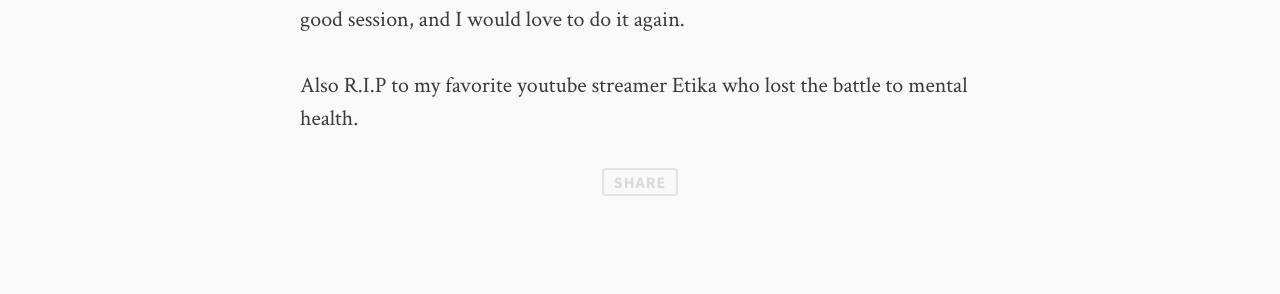
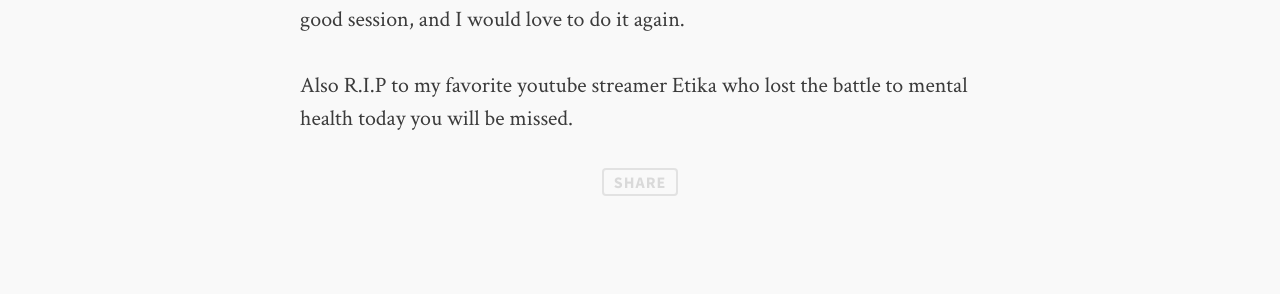
Before and after one commit to bcooley01/bcooley01.github.io, a Jekyll site: the page built from _posts/2019-06-25-day13.md, in a window 1280 px wide. Shown: the part 667-961 px from the top of the page. Built offline with Jekyll 4.4.1, drawn with Linux system fonts in a browser that asks for light colours; comment, search, counter and statistics services are not loaded.

Commit message:
Today's post

```diff
--- a/_posts/2019-06-25-day13.md
+++ b/_posts/2019-06-25-day13.md
@@ -9,4 +9,4 @@ date: 2019-06-25
 
 So, today I went to a manager roundtable where we teenworkers got to talk with the managers of KUB's departments. It was a nice experience talking with these people as they told us about they're experiences and lives. We got to ask questions like how their days usually are, how long they've worked there, or what they like most about their job. Overall I enjoyed this networking experience because it exposed me to people who have worked at KUB for like 20+ years, and still enjoy it (ha ha), but to get back on point this was a really good session, and I would love to do it again.
 
-Also R.I.P to my favorite youtube streamer Etika who lost the battle to mental health.
+Also R.I.P to my favorite youtube streamer Etika who lost the battle to mental health today you will be missed.
```
